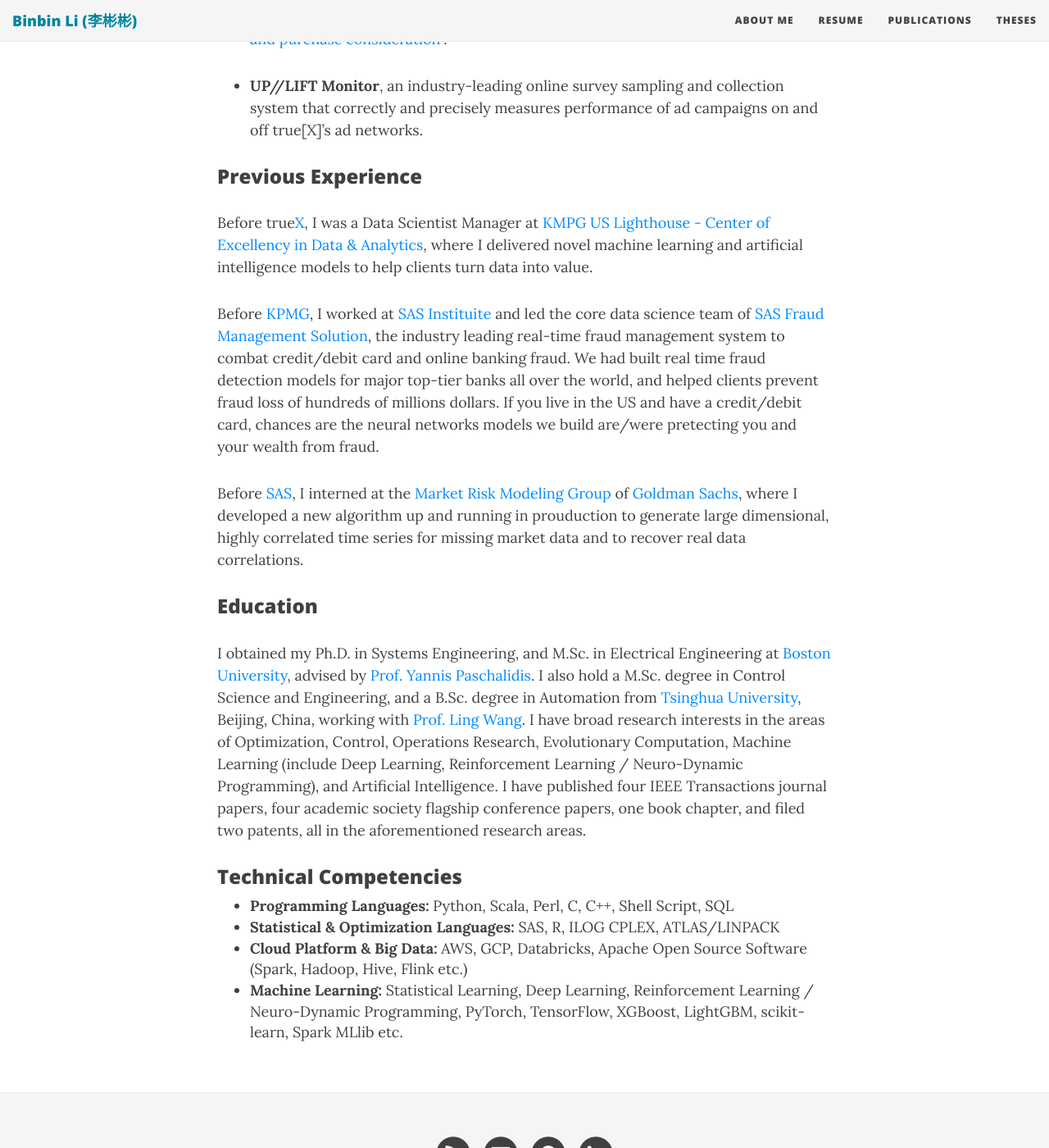
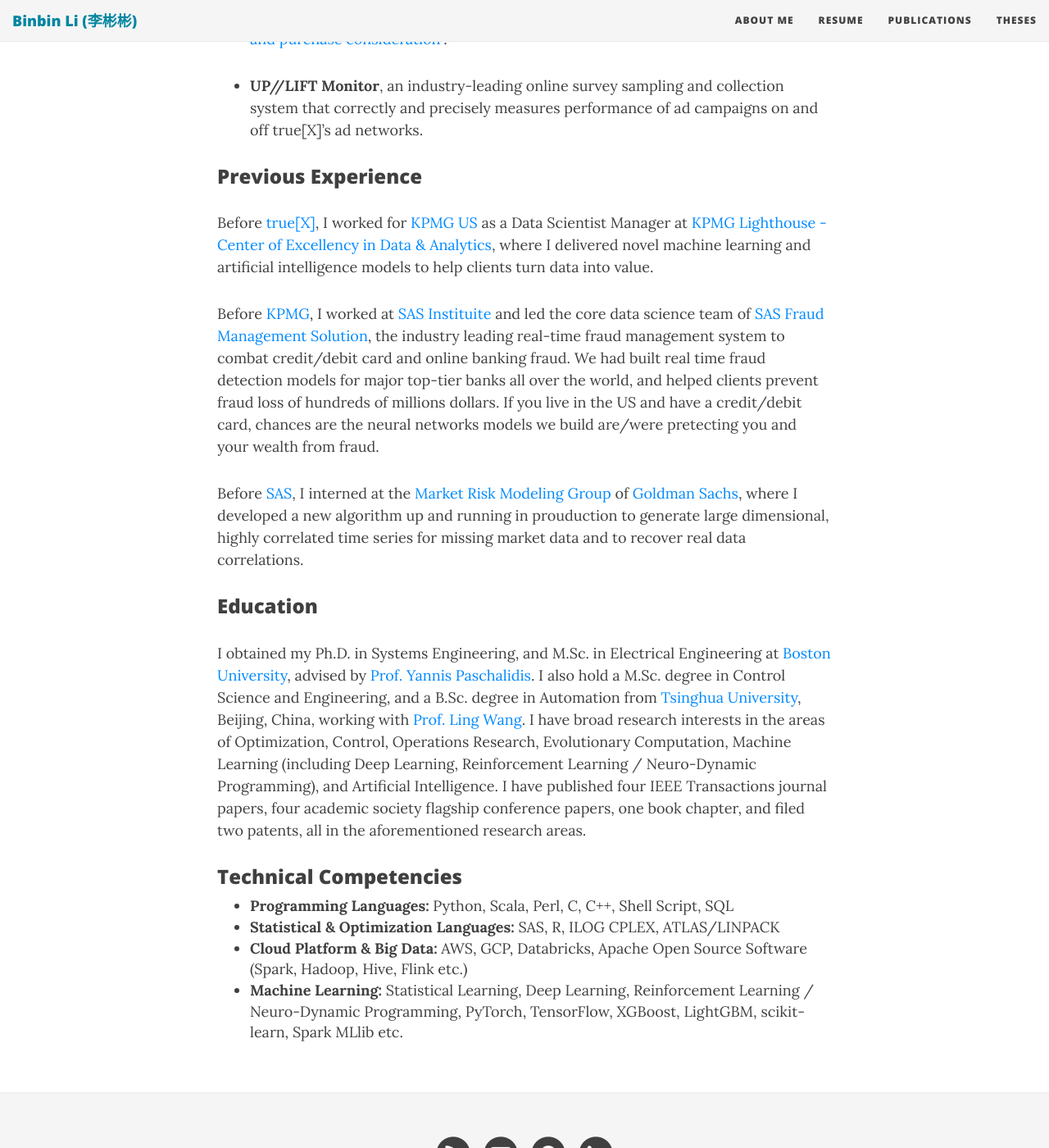
Before and after one commit to labrook/labrook.github.io, a Jekyll site: the page built from index.md, in a window 1280 px wide and 1400 px high, scrolled down 517 px. Shown: the whole window at 82% size. Built offline with Jekyll 4.4.1, drawn with Linux system fonts in a browser that asks for light colours; nearby versions of some CDN libraries.

Commit message:
Fix a bunch of typos

```diff
--- a/index.md
+++ b/index.md
@@ -12,7 +12,7 @@ My name is Binbin Li. I am currently the Head of Data Science at [true[X]](https
 
 ### Previous Experience
 
-Before true[X](https://home.kpmg/us/en/home.html), I was a Data Scientist Manager at [KMPG US](https://home.kpmg/us/en/home.html) [Lighthouse - Center of Excellency in Data & Analytics](https://advisory.kpmg.us/services/data-analytics.html), where I delivered novel machine learning and artificial intelligence models to help clients turn data into value.
+Before [true[X]](https://www.truex.com), I worked for [KPMG US](https://home.kpmg/us/en/home.html) as a Data Scientist Manager at [KPMG Lighthouse - Center of Excellency in Data & Analytics](https://advisory.kpmg.us/services/data-analytics.html), where I delivered novel machine learning and artificial intelligence models to help clients turn data into value.
 
 Before [KPMG](https://home.kpmg/us/en/home.html), I worked at [SAS Instituite](https://www.sas.com) and led the core data science team of [SAS Fraud Management Solution](https://www.sas.com/en_us/software/fraud-management.html), the industry leading real-time fraud management system to combat credit/debit card and online banking fraud. We had built real time fraud detection models for major top-tier banks all over the world, and helped clients prevent fraud loss of hundreds of millions dollars. If you live in the US and have a credit/debit card, chances are the neural networks models we build are/were pretecting you and your wealth from fraud.
 
@@ -20,7 +20,7 @@ Before [SAS](https://www.sas.com), I interned at the [Market Risk Modeling Group
 
 ### Education
 
-I obtained my Ph.D. in Systems Engineering, and M.Sc. in Electrical Engineering at [Boston University](http://www.bu.edu/), advised by [Prof. Yannis Paschalidis](http://sites.bu.edu/paschalidis/people/yannis-paschalidis/). I also hold a M.Sc. degree in Control Science and Engineering, and a B.Sc. degree in Automation from [Tsinghua University](https://www.tsinghua.edu.cn), Beijing, China, working with [Prof. Ling Wang](https://www.tsinghua.edu.cn/publish/auen/1713/2011/20110919083200742395822/20110919083200742395822_.html). I have broad research interests in the areas of Optimization, Control, Operations Research, Evolutionary Computation, Machine Learning (include Deep Learning, Reinforcement Learning / Neuro-Dynamic Programming), and Artificial Intelligence. I have published four IEEE Transactions journal papers, four academic society flagship conference papers, one book chapter, and filed two patents, all in the aforementioned research areas.
+I obtained my Ph.D. in Systems Engineering, and M.Sc. in Electrical Engineering at [Boston University](http://www.bu.edu/), advised by [Prof. Yannis Paschalidis](http://sites.bu.edu/paschalidis/people/yannis-paschalidis/). I also hold a M.Sc. degree in Control Science and Engineering, and a B.Sc. degree in Automation from [Tsinghua University](https://www.tsinghua.edu.cn), Beijing, China, working with [Prof. Ling Wang](https://www.tsinghua.edu.cn/publish/auen/1713/2011/20110919083200742395822/20110919083200742395822_.html). I have broad research interests in the areas of Optimization, Control, Operations Research, Evolutionary Computation, Machine Learning (including Deep Learning, Reinforcement Learning / Neuro-Dynamic Programming), and Artificial Intelligence. I have published four IEEE Transactions journal papers, four academic society flagship conference papers, one book chapter, and filed two patents, all in the aforementioned research areas.
 
 ### Technical Competencies
 
```
